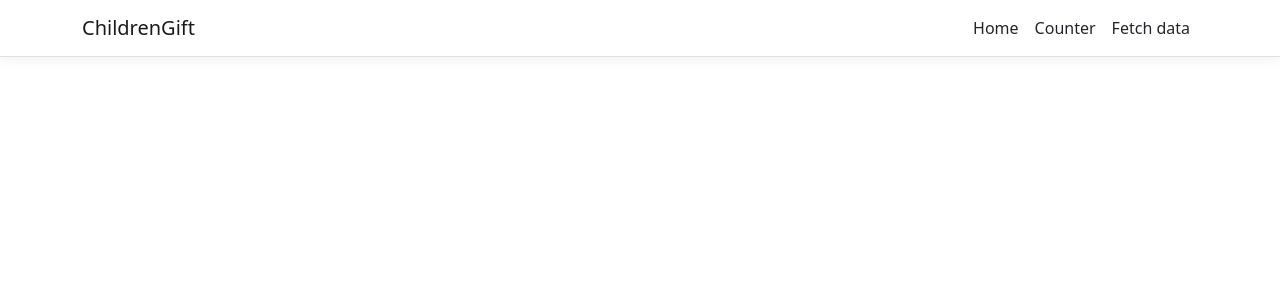
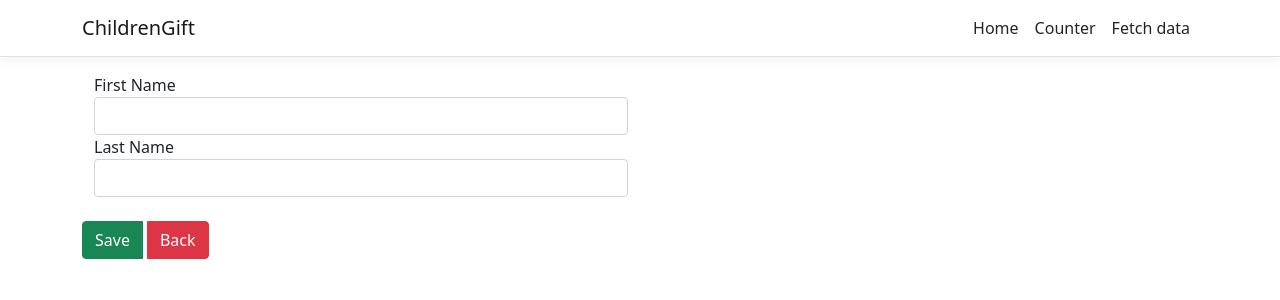
Before and after one commit to Nemes1sX/ChildrenGift, a React (Create React App) app in the folder ChildrenGift/ClientApp/: page /children/add in a window 1280 px wide. Shown: the top 300 px of the page. Built offline with nearby package versions, Linux system fonts and the light colour scheme.

Commit message:
Add/edit child form, add add/edit route, modify some styling

```diff
--- /dev/null
+++ b/ChildrenGift/ClientApp/src/components/AddEditChild.js
@@ -0,0 +1,130 @@
+import { Component } from "react";
+import { Link, withRouter } from "react-router-dom";
+import './Children.css';
+
+export class AddEditChild extends Component {
+    constructor(props) {
+        super(props);
+        this.state = {
+            title: "",
+            childId: 0,
+            child: {},
+            errors: {}
+        }
+
+        this.saveChild = this.saveChild.bind(this);
+    }
+
+    componentDidMount() {
+        this.getQueryString();
+        let childId = this.state.childId;
+        console.log(childId);
+        if (childId && childId > 0) {
+            this.getChild(childId);
+        }
+    }
+
+    getQueryString() {
+        const params = new URLSearchParams(window.location.search);
+        const childId = params.get('id');
+        this.setState({ childId: childId })
+    }
+
+    saveChild(event) {
+        event.preventDefault();
+        const data = new FormData(event.target);
+        const headersJson = {
+            'Accept': 'application/json, text/plain',
+            'Content-Type': 'application/json;charset=UTF-8'
+        };
+        if (this.state.child.id) {
+            let child = this.state.child;
+            this.updateChild(data, child.id, headersJson);
+        } else {
+            this.addChild(data, headersJson);
+        }
+    }
+
+    getChild(childId) {
+        if (childId === 0 && childId) {
+            this.setState({ title: "Create child" });
+        } else {
+            fetch('api/children/read?id=' + childId)
+                .then(response => response.json())
+                .then(data => {
+                    this.setState({ title: "Edit child", child: data });
+                });
+        }
+    }
+
+    addChild(data, headers) {
+            fetch('api/children/post', {
+                method: "POST",
+                body: JSON.stringify(Object.fromEntries(data)),
+                headers: headers
+            }).then(response => response.json())
+                .then(() => {
+                    this.props.history.push("children");
+                })
+                .catch(error => {
+                    this.setState({ errors: error.errors });
+                });
+     }
+
+    updateChild(data, childId, headers) {
+            fetch('api/children/update?id=' + childId, {
+                method: "PUT",
+                headers: headers,
+                body: data
+            }).then(response => response.json())
+                .then(() => {
+                    this.props.history.push("children");
+                })
+                .catch(error => {
+                    this.setState({ errors: error.errors });
+                })
+        }
+
+
+    render() {
+        const {
+            title,
+            child,
+            childId,
+            errors
+        } = this.state
+
+        return (
+            <>
+                <h1 className="text-center">{title}</h1>
+                <div className="center-form">
+                <form onSubmit={this.saveChild}>
+                        <div className="form-group row">
+                            {childId && <input type="hidden" name="childId" value={childId} />}
+                    </div>
+                    <div className="form-group row center-form">
+                        <label className="control-label col-md-12" htmlFor="FirstName">First Name</label>
+                        <div className="col-md-6">
+                                <input className="form-control" type="text" name="firstName" defaultValue={child ? child.firstName : ""} required />
+                                {/* <input className="form-control" type="text" name="FirstName" defaultValue="" required />*/}
+                                {errors.FirstName && <span className="text-danger">{errors.FirstName}</span>}
+                        </div>
+                        <label className="control-label col-md-12 center-form" htmlFor="LastName">Last Name</label>
+                            <div className="col-md-6">
+                               <input className="form-control" type="text" name="lastName" defaultValue={child ? child.lastName : ""} required />
+                                {/*<input className="form-control" type="text" name="LastName" defaultValue="" required />*/}
+                                {errors.LastName && <span className="text-danger">{errors.LastName}</span>}
+                        </div>
+                    </div>
+                    <br />
+                    <div className="btn-group center-form" role="group">
+                        <button type="submit" className="btn btn-success float-start btn-gap text-center">Save</button>
+                        <Link className="btn btn-danger text-center" to="/children">Back</Link>
+                    </div>
+                    </form>
+                </div>
+            </>
+         );
+
+    }
+}
--- a/ChildrenGift/ClientApp/src/components/Children.css
+++ b/ChildrenGift/ClientApp/src/components/Children.css
@@ -1,8 +1,12 @@
+.center-form {
+    margin: 0 auto;
+    float: none;
+}
 .scrollable-table {
     overflow: auto;
     height: 320px;
 }
 
-a.btn-gap {
-    margin-left: 5px;
+.btn-gap {
+    margin-right: 5px;
 }
--- a/ChildrenGift/ClientApp/src/components/Children.js
+++ b/ChildrenGift/ClientApp/src/components/Children.js
@@ -1,4 +1,4 @@
-import React, { Component } from 'react';
+import { Component } from 'react';
 import { Link } from 'react-router-dom';
 import './Children.css';
 
@@ -39,7 +39,7 @@ export class Children extends Component {
     }
 
     deleteChild(id) {
-        if (!confirm("Do you want to delete child with Id: " + id)) {
+        if (!window.confirm("Do you want to delete child with Id: " + id)) {
             return;
         }
         fetch("api/children/delete?id=" + id, {
@@ -56,7 +56,7 @@ export class Children extends Component {
     }
 
     deleteGift(id) {
-        if (!confirm("Do you want to delete gift with Id: " + id)) {
+        if (!window.confirm("Do you want to delete gift with Id: " + id)) {
             return;
         }
         fetch("api/gift/delete?id=" + id, {
@@ -71,6 +71,7 @@ export class Children extends Component {
                 alert(error);
             });
     }
+
 
     render() {
         const {
@@ -103,10 +104,10 @@ export class Children extends Component {
                                                 <td>
                                                     <div className="btn-group" role="group">
                                                         <Link className="btn btn-secondary" to={{
-                                                            pathname: '/edit',
+                                                            pathname: 'edit',
                                                             search: 'id=' + child.id
-                                                        }} >Edit</Link>
-                                                        <a className="btn btn-danger btn-gap" onClick={() => this.deleteChild(child.id)}>Delete</a>
+                                                        }}>Edit</Link>
+                                                        <a className="btn btn-danger btn-gap" onClick={(id) => this.deleteChild(child.id)}>Delete</a>
                                                     </div>
                                                 </td>
                                             </tr>
```
Also changed, not shown: ChildrenGift/ClientApp/src/AppRoutes.js (+10 -1 lines).
